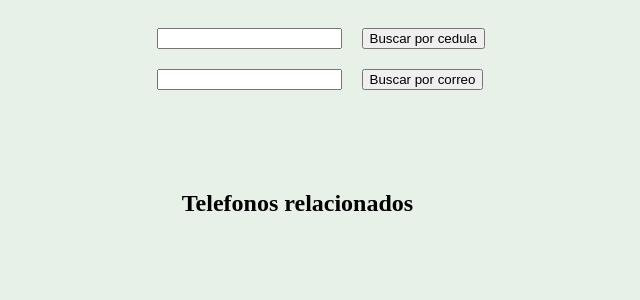
After one commit to Robbyn07/Practica04---Mi-Agenda-Telefonica, a PHP site: page /public/vista/listar_telefonos.html in a window 1280 px wide. The commit adds this page. Shown: the top 300 px of the page, without its empty margins (395-1035 px from the left). Run offline with PHP 8.4, Linux system fonts and the light colour scheme.

Commit message:
Creacion y conexion para listar telf con anonimos

```diff
--- /dev/null
+++ b/public/css/listar_telefonos.css
@@ -0,0 +1,33 @@
+body{
+    background-color: rgb(232,241,232);
+}
+
+input{
+    float: left;
+    margin-right: 20px;
+    margin-top: 20px;
+}
+
+#cedula, #correo{
+    margin-left: 43%;
+}
+
+#correo{
+    clear: both;
+}
+
+h2{
+    margin-left: 45%;
+    padding-top: 100px;
+    margin-bottom: 50px;
+    clear: both;
+}
+
+th, td{
+    border: solid black;
+}
+
+#informacion{
+    width: 40%;
+    margin-left: 30%;
+}
--- /dev/null
+++ b/public/javascript/listar_telefonos.js
@@ -0,0 +1,47 @@
+function buscarPorCedula() {
+    var cedula = document.getElementById("cedula").value;
+    if (cedula == "") {
+        document.getElementById("informacion").innerHTML = "";
+    } else {
+        if (window.XMLHttpRequest) {
+            // code for IE7+, Firefox, Chrome, Opera, Safari
+            xmlhttp = new XMLHttpRequest();
+        } else {
+            // code for IE6, IE5
+            xmlhttp = new ActiveXObject("Microsoft.XMLHTTP");
+        }
+        xmlhttp.onreadystatechange = function() {
+        if (this.readyState == 4 && this.status == 200) {
+            //alert("llegue");
+            document.getElementById("informacion").innerHTML = this.responseText;
+        }
+    };
+    xmlhttp.open("GET","../controladores/listar_telefonos.php?cedula="+cedula+"&correo="+"",true);
+    xmlhttp.send();
+    }
+    return false;
+}
+
+function buscarPorCorreo() {
+    var correo = document.getElementById("correo").value;
+    if (cedula == "") {
+        document.getElementById("informacion").innerHTML = "";
+    } else {
+        if (window.XMLHttpRequest) {
+            // code for IE7+, Firefox, Chrome, Opera, Safari
+            xmlhttp = new XMLHttpRequest();
+        } else {
+            // code for IE6, IE5
+            xmlhttp = new ActiveXObject("Microsoft.XMLHTTP");
+        }
+        xmlhttp.onreadystatechange = function() {
+        if (this.readyState == 4 && this.status == 200) {
+            //alert("llegue");
+            document.getElementById("informacion").innerHTML = this.responseText;
+        }
+    };
+    xmlhttp.open("GET","../controladores/listar_telefonos.php?correo="+correo+"&cedula="+"",true);
+    xmlhttp.send();
+    }
+    return false;
+}
--- a/public/vista/crear_usuario.html
+++ b/public/vista/crear_usuario.html
@@ -6,7 +6,7 @@
     <title>Formulario</title>
     <link rel="stylesheet" type="text/css" href="../css/diseno_crear_usuario.css"/>
     <script type="text/javascript" src="../javascript/validacion_crear_usuario.js"></script>
-    </script>
+
     <meta charset="utf-8" />
 </head>
 <body>
--- /dev/null
+++ b/public/vista/listar_telefonos.html
@@ -0,0 +1,21 @@
+<!DOCTYPE html>
+<html>
+<head>
+    <meta charset='utf-8'>
+    <title>Listado de telefonos</title>
+    <link rel="stylesheet" type="text/css" href="../css/listar_telefonos.css"/>
+    <script type="text/javascript" src="../javascript/listar_telefonos.js"></script>
+</head>
+<body>
+
+    <form onsubmit="return buscarPorCedula()">
+        <input type="text" id="cedula" name="cedula" value="">
+        <input type="button" id="buscarcedula" name="buscarcedula" value="Buscar por cedula" onclick="buscarPorCedula()">
+        <input type="text" id="correo" name="correo" value="">
+        <input type="button" id="buscarcorreo" name="buscarcorreo" value="Buscar por correo" onclick="buscarPorCorreo()">
+    </form>
+    <h2>Telefonos relacionados</h2>
+    <div id="informacion"><b></b></div>
+
+</body>
+</html>
```
Also changed, not shown: public/controladores/crear_usuario.php (+7 -8 lines), public/controladores/listar_telefonos.php (added, +64 -0 lines).
